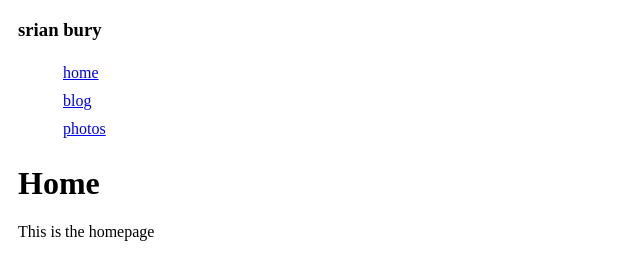
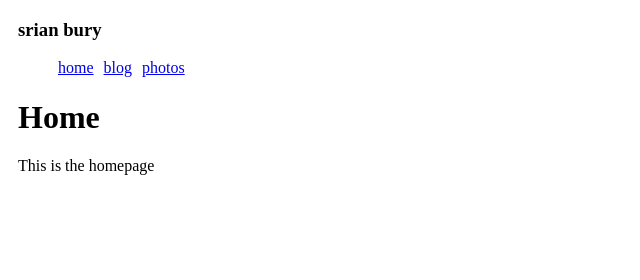
Before and after one commit to srianbury/gatsby-website, a Gatsby site: page / in a window 1280 px wide. Shown: the whole page, without its empty margins (0-640 px from the left). Built offline with nearby package versions, Linux system fonts and the light colour scheme; Gatsby itself is replaced by a stand-in of ours.

Commit message:
feat(nav): more space

```diff
--- a/src/components/header.css
+++ b/src/components/header.css
@@ -1,7 +1,8 @@
 ul {
     list-style-type: none;
+    display: flex;
 }
 
 .list-item {
-    padding: 5px;
+    padding: 0 10px 0 0;
 }
```
